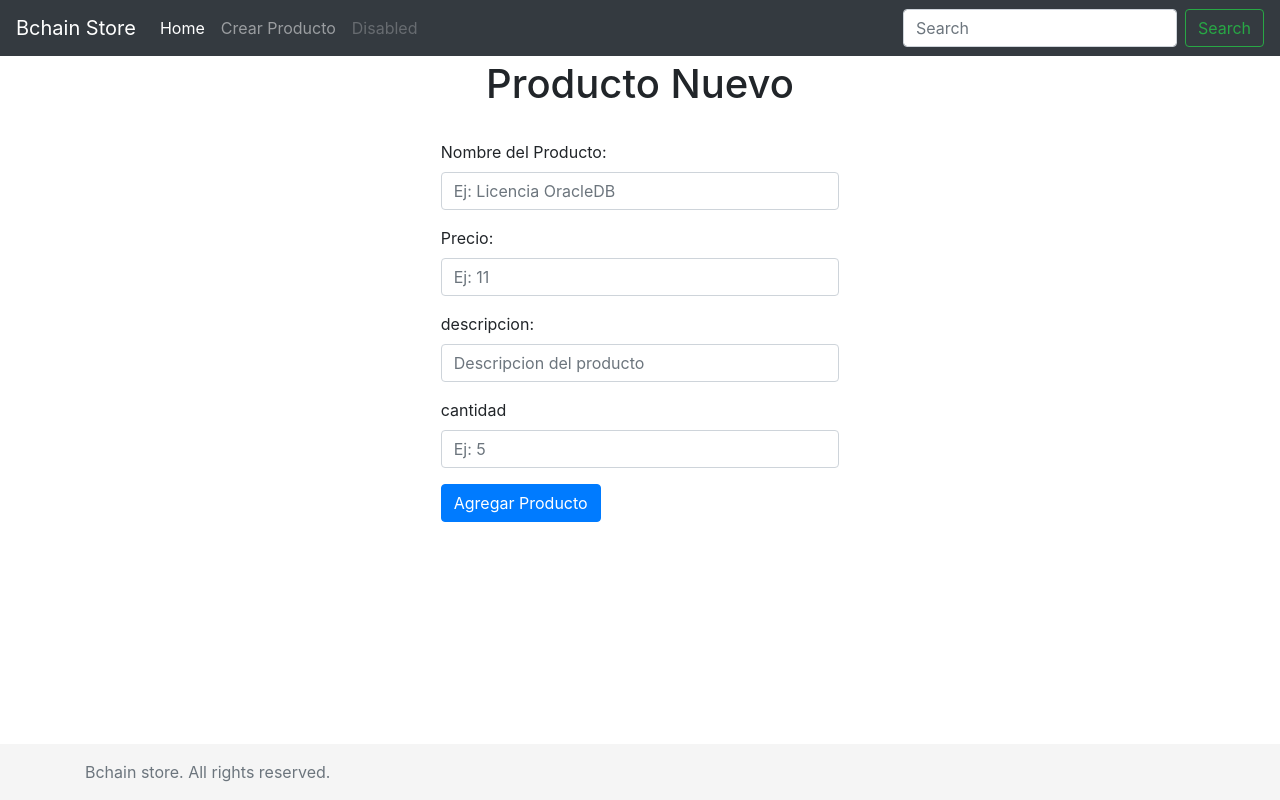
After one commit to miguelgonch/bchain-store, a Flask app: page /new-product in a window 1280 px wide. The commit adds this page. Run offline with Flask 2, Linux system fonts and the light colour scheme; some libraries are stand-ins or nearby versions.

Commit message:
creacion de productos con interfaz grafica

```diff
--- a/app/Productos.py
+++ b/app/Productos.py
@@ -8,7 +8,7 @@ w3 = Web3(Web3.WebsocketProvider("ws://127.0.0.1:9000"))
 w3.eth.defaultAccount = w3.eth.accounts[0]
 false=False
 
-Store_address = "0xb634E8B98A7fc3022da023d37f0d778E28DF42c6"
+Store_address = "0x04EAd0208242243BBAc66bd4d03043aB804E38B7"
 
 store_contract = w3.eth.contract(address=Store_address, abi=abis.abi_store)
 a = store_contract.functions
@@ -31,8 +31,9 @@ def createDescriptionHash(_descripcion):
     hashh = hashlib.md5(bDescripcion).hexdigest()
     return hashh
 
-def createProduct(_nombre, _precio, _descripcion, _cantidad, db):
-    global store_contract
+#def createProduct(_nombre, _precio, _descripcion, _cantidad, db):
+def createProduct(_nombre, _precio, _descripcion, _cantidad):
+    global store_contract, db
     descripcion = createDescription(_nombre, _precio, _descripcion)
     hashh = createDescriptionHash(descripcion)
 
@@ -43,7 +44,7 @@ def createProduct(_nombre, _precio, _descripcion, _cantidad, db):
     }
     result=db.products.insert_one(producto)
     print(result)
-    newProductFunction = store_contract.functions.newProduct(hashh,_cantidad,_precio).transact()
+    store_contract.functions.newProduct(hashh,_cantidad,_precio).transact()
     return hashh
 
 def checkHash(_hash):
@@ -59,13 +60,12 @@ def deleteProduct(_hash, db):
 
 def hi():
     print('Hello!!')
-print('estas adentro!!!!')
 
-hashh = createProduct('Oracle', 10, 'Licencia pirateada de OracleDB', 2, db)
+def listProducts():
+    res = db.products.find({})
+    for r in res:
+        print(r)
 
-#res = db.products.find_one({ "descripcion.nombre": "OracleDB" })
-#print(res['hash'])
-#if res['hash']==hashh:
-#    print('yay')
-
-#SendJSON
+prods = listProducts()
+#hashh = createProduct('Oracle', 10, 'Licencia pirateada de OracleDB', 2, db)
+#hashh = createProduct('Oracle', 10, 'Licencia pirateada de OracleDB', 2)
--- a/app/templates/base.html
+++ b/app/templates/base.html
@@ -27,7 +27,7 @@
             <a class="nav-link" href="#">Home <span class="sr-only">(current)</span></a>
           </li>
           <li class="nav-item">
-            <a class="nav-link" href="#">Link</a>
+            <a class="nav-link" href="">Crear Producto</a>
           </li>
           <li class="nav-item">
             <a class="nav-link disabled" href="#" tabindex="-1" aria-disabled="true">Disabled</a>
--- /dev/null
+++ b/app/templates/newproduct.html
@@ -0,0 +1,30 @@
+{% extends 'base.html' %}
+{% block content %}
+  <!-- Page Heading -->
+  <h1 class="justify-content-center" style="text-align: center">
+    Producto Nuevo
+  </h1>
+    <div class="col-xl-5 col-lg-6 col-md-8 col-sm-10 mx-auto form p-4">
+        <div class="px-2">
+            <form action="/add-product" method="post" class="justify-content-center">
+                <div class="form-group">
+                    <label for="">Nombre del Producto:</label>
+                    <input type="text" id="name" name="name" placeholder="Ej: Licencia OracleDB" class="form-control">
+                </div>
+                <div class="form-group">
+                    <label for="">Precio:</label>
+                    <input type="number" id="precio" name="precio" class="form-control" placeholder="Ej: 11">
+                </div>
+                <div class="form-group">
+                    <label for="">descripcion:</label>
+                    <input type="textarea" id="descripcion" name="descripcion" class="form-control" placeholder="Descripcion del producto">
+                </div>
+                <div class="form-group">
+                    <label for="">cantidad</label>
+                    <input type="number" id="cantidad" name="cantidad" class="form-control" placeholder="Ej: 5">
+                </div>
+                <button type="submit" class="btn btn-primary">Agregar Producto</button>
+            </form>
+        </div>
+    </div>
+  {% endblock %}
--- a/app/testing.py
+++ b/app/testing.py
@@ -1,14 +1,16 @@
 from web3 import Web3
-from flask import Flask,render_template
+from flask import Flask,render_template, redirect, url_for, request
+import Productos
+
 
 app = Flask(__name__)
 
 @app.route("/")                   # at the end point /
 
 def main():
-    w3 = Web3(Web3.WebsocketProvider("ws://127.0.0.1:8545"))
+    w3 = Web3(Web3.WebsocketProvider("ws://127.0.0.1:9000"))
     w3.eth.defaultAccount = w3.eth.accounts[0]
-    contract_address = "0xC56cE9D9EC4074311d3DA8719b520d3Fa843c8e0"
+    contract_address = "0x04EAd0208242243BBAc66bd4d03043aB804E38B7"
     contract_abi = [
         {
             "inputs": [
@@ -68,5 +70,17 @@ def main():
 def login():
     return render_template("login.html")
 
+@app.route("/new-product")
+def newProduct():
+   return render_template("newproduct.html")
+
+@app.route("/add-product", methods = ['GET', 'POST'])
+def newProductCon():
+    producto = request.form['name']
+    precio = int(request.form['precio'])
+    descripcion = request.form['descripcion']
+    cantidad = int(request.form['cantidad'])
+    Productos.createProduct(producto,precio,descripcion,cantidad)
+    return redirect(url_for('main'))
 if __name__ == "__main__":
     app.run(debug=True)
```
